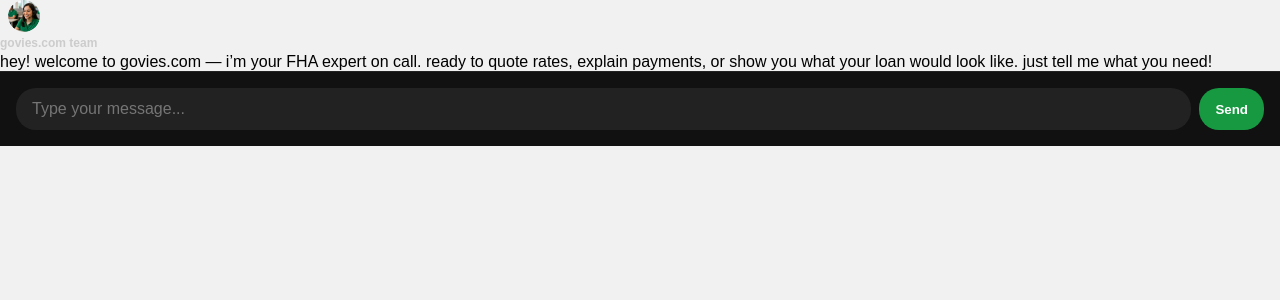
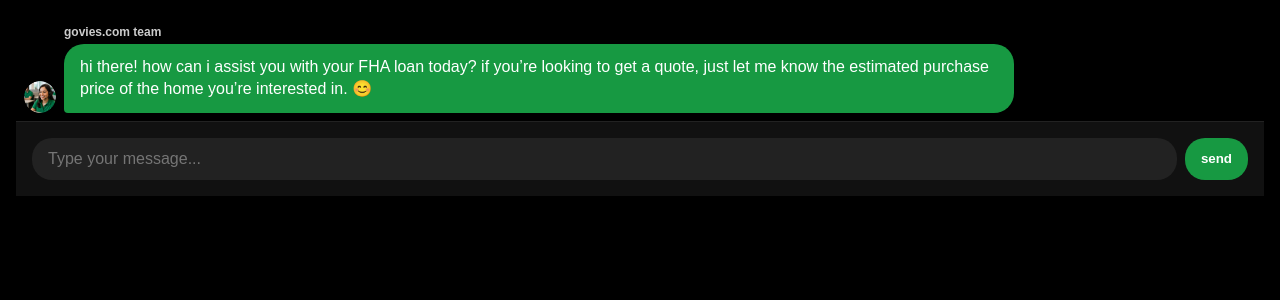
Before and after one commit to farrisajohn-cmd/08062025, a React (Create React App) app: page / in a window 1280 px wide. Shown: the top 300 px of the page. Built offline with nearby package versions, Linux system fonts and the light colour scheme.

Commit message:
Update ChatBox.jsx

```diff
--- a/src/ChatBox.jsx
+++ b/src/ChatBox.jsx
@@ -1,88 +1,72 @@
 import React, { useState } from 'react';
 import './ChatBox.css';
+import avatar from '../public/govies-avatar.png';
 
 const ChatBox = () => {
   const [messages, setMessages] = useState([
     {
       sender: 'assistant',
-      text: "hey! welcome to govies.com — i’m your FHA expert on call. ready to quote rates, explain payments, or show you what your loan would look like. just tell me what you need!"
-    }
+      text: "hi there! how can i assist you with your FHA loan today? if you’re looking to get a quote, just let me know the estimated purchase price of the home you’re interested in. 😊",
+    },
   ]);
   const [input, setInput] = useState('');
-  const [isTyping, setIsTyping] = useState(false);
 
-  const sendMessage = async () => {
+  const handleSend = async () => {
     if (!input.trim()) return;
 
     const userMessage = { sender: 'user', text: input };
-    setMessages(prev => [...prev, userMessage]);
+    setMessages((prev) => [...prev, userMessage]);
     setInput('');
-    setIsTyping(true);
 
     try {
-      const res = await fetch('https://zero8062025.onrender.com/chat', {
+      const response = await fetch('https://zero8062025.onrender.com/chat', {
         method: 'POST',
         headers: { 'Content-Type': 'application/json' },
-        body: JSON.stringify({ message: input })
+        body: JSON.stringify({ message: input }),
       });
 
-      const data = await res.json();
-      const assistantMessage = { sender: 'assistant', text: data.response };
-      setMessages(prev => [...prev, assistantMessage]);
-    } catch (err) {
-      setMessages(prev => [...prev, {
+      const data = await response.json();
+
+      const botMessage = {
         sender: 'assistant',
-        text: '⚠️ something went wrong. try again!'
-      }]);
-    } finally {
-      setIsTyping(false);
+        text: data.response,
+      };
+
+      setMessages((prev) => [...prev, botMessage]);
+    } catch (error) {
+      console.error('Error:', error);
     }
   };
 
   const handleKeyPress = (e) => {
-    if (e.key === 'Enter') sendMessage();
-  };
-
-  const renderMessage = (msg, i) => {
-    const isUser = msg.sender === 'user';
-    return (
-      <div className={`message-row ${isUser ? 'user' : 'assistant'}`} key={i}>
-        {!isUser && (
-          <img src="/govies-avatar.png" alt="govies" className="avatar" />
-        )}
-        <div className={`bubble ${isUser ? 'user-bubble' : 'assistant-bubble'}`}>
-          <div className="sender-name">{isUser ? 'You' : 'govies.com team'}</div>
-          <div className="message-text">{msg.text}</div>
-        </div>
-      </div>
-    );
+    if (e.key === 'Enter') handleSend();
   };
 
   return (
-    <div className="chatbox-container">
-      <div className="messages-container">
-        {messages.map(renderMessage)}
-        {isTyping && (
-          <div className="message-row assistant">
-            <img src="/govies-avatar.png" alt="govies" className="avatar" />
-            <div className="bubble assistant-bubble">
+    <div className="chat-container">
+      {messages.map((msg, index) => (
+        <div key={index} className={`message ${msg.sender}`}>
+          {msg.sender === 'assistant' && (
+            <img src={avatar} alt="govies.com team" className="avatar" />
+          )}
+          <div>
+            {msg.sender === 'assistant' && (
               <div className="sender-name">govies.com team</div>
-              <div className="typing-indicator">
-                <span></span><span></span><span></span>
-              </div>
-            </div>
+            )}
+            <div className="message-bubble">{msg.text}</div>
           </div>
-        )}
-      </div>
+        </div>
+      ))}
+
       <div className="input-container">
         <input
           type="text"
           value={input}
-          onChange={e => setInput(e.target.value)}
-          onKeyDown={handleKeyPress}
+          onChange={(e) => setInput(e.target.value)}
+          onKeyPress={handleKeyPress}
           placeholder="Type your message..."
         />
-        <button onClick={sendMessage}>Send</button>
+        <button onClick={handleSend}>send</button>
       </div>
     </div>
   );
```
